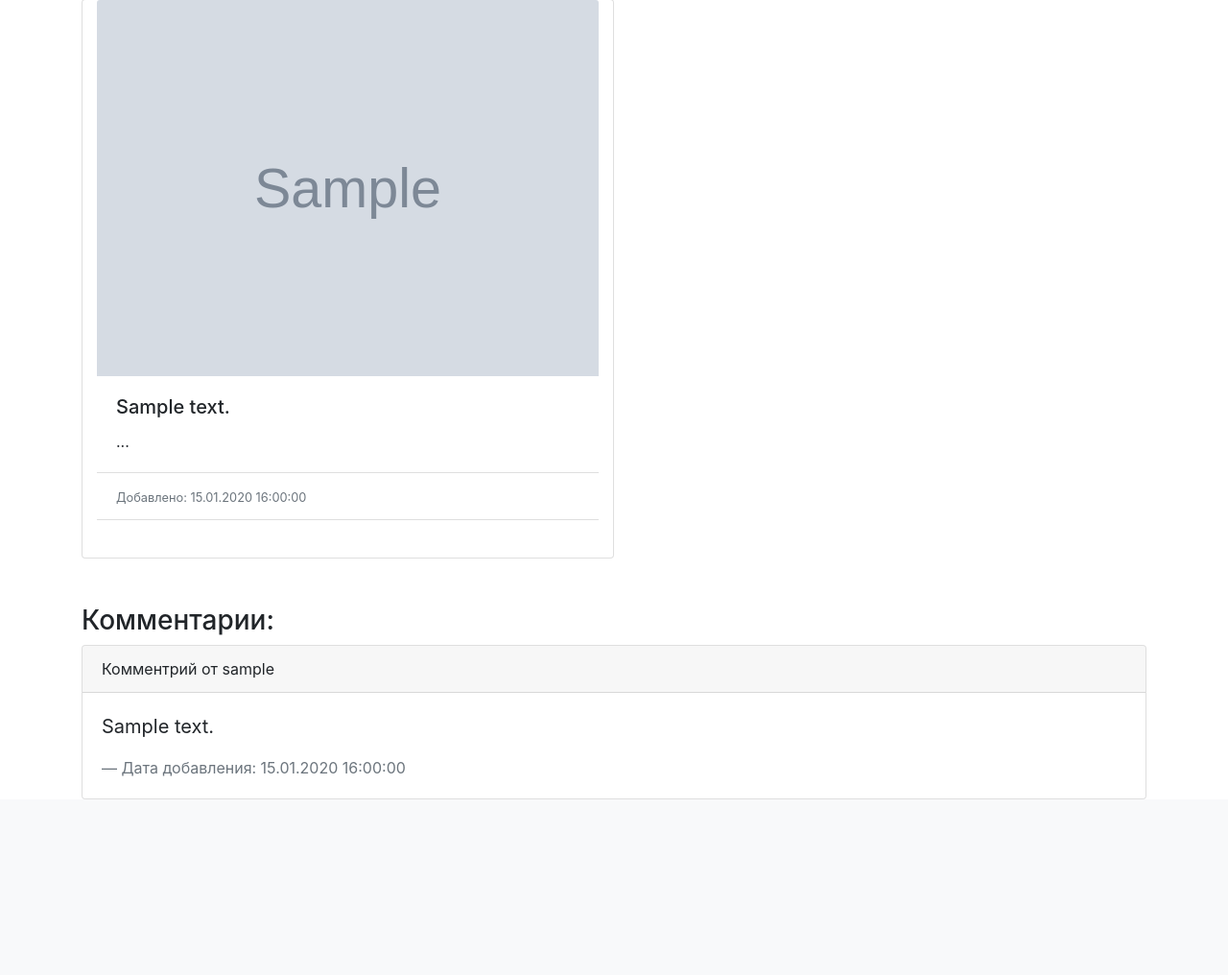
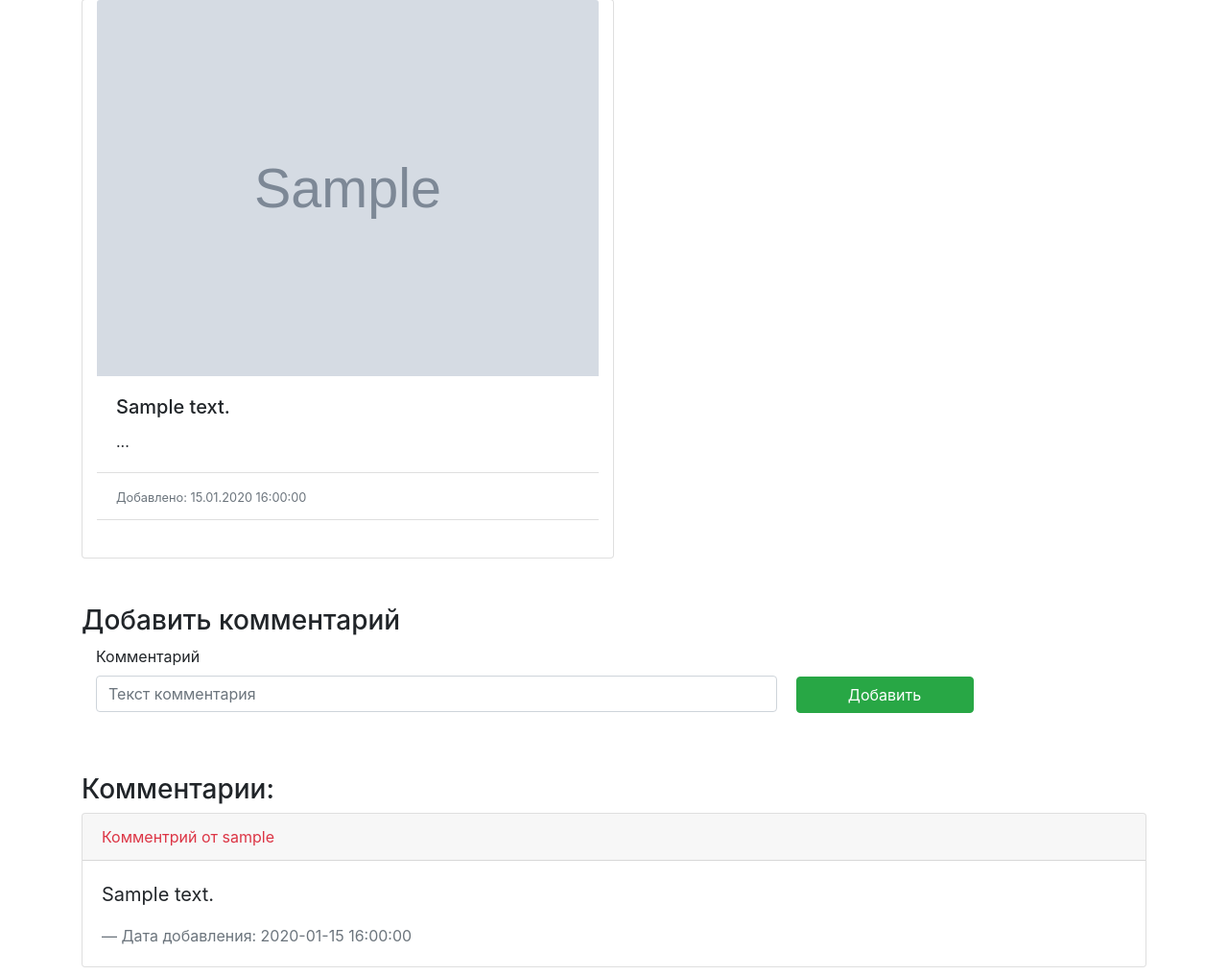
Before and after one commit to arti17/gallery, a Django app: page /photo/1/ in a window 1280 px wide. Shown: the part 105-1121 px from the top of the page at 96% size. Before the commit the page ends 938 px from the top, so only its background shows below. Run offline with Django 3.2, Linux system fonts and the light colour scheme; a user stored in the database is signed in; tables that the repository leaves empty hold one stand-in row (values such as "Sample post"); grey boxes marked "Sample" are stand-in pictures; some libraries are stand-ins or nearby versions.

Commit message:
Реализовано добавление комментариев.

```diff
--- a/gallery/webapp/forms.py
+++ b/gallery/webapp/forms.py
@@ -5,4 +5,4 @@ from webapp.models import Photo
 class PhotoForm(forms.ModelForm):
     class Meta:
         model = Photo
-        exclude = ['create_at', 'author']
+        exclude = ['create_at', 'author', 'likes']
--- /dev/null
+++ b/gallery/webapp/static/js/main.js
@@ -0,0 +1,50 @@
+function addComment(photo_pk) {
+    const csrftoken = getCookie('csrftoken')
+    comment = $('#commentText').val()
+    $.ajax({
+        url: 'http://localhost:8000/api/comments/',
+        method: 'POST',
+        headers: {'X-CSRFToken': csrftoken},
+        data: JSON.stringify({"text": comment, 'photo': photo_pk, 'author': user_id}),
+        contentType: 'application/json',
+        dataType: 'json',
+        success: function (response, status) {
+            console.log(response)
+            comments = $('#comments')
+
+            const comment = `<div class="card mb-2">
+                <div class="card-header text-danger">
+                    Комментрий от ${response.author}
+                </div>
+                <div class="card-body">
+                    <blockquote class="blockquote mb-0">
+                        <p>${response.text}</p>
+                        <footer class="blockquote-footer">Дата
+                            добавления: ${response.create_at}</footer>
+                    </blockquote>
+                </div>
+            </div>`
+
+            comments.append(comment)
+        },
+        error: function (response, status) {
+            console.log(response)
+        }
+    })
+}
+
+function getCookie(name) {
+    var cookieValue = null;
+    if (document.cookie && document.cookie !== '') {
+        var cookies = document.cookie.split(';');
+        for (var i = 0; i < cookies.length; i++) {
+            var cookie = cookies[i].trim();
+            // Does this cookie string begin with the name we want?
+            if (cookie.substring(0, name.length + 1) === (name + '=')) {
+                cookieValue = decodeURIComponent(cookie.substring(name.length + 1));
+                break;
+            }
+        }
+    }
+    return cookieValue;
+}
--- a/gallery/webapp/templates/base.html
+++ b/gallery/webapp/templates/base.html
@@ -41,5 +41,6 @@
 <script src="{% static 'js/jquery.min.js' %}"></script>
 <script src="{% static 'js/popper.min.js' %}"></script>
 <script src="{% static 'js/bootstrap.min.js' %}"></script>
+<script src="{% static 'js/main.js' %}"></script>
 </body>
 </html>
--- a/gallery/webapp/templates/photo_detail.html
+++ b/gallery/webapp/templates/photo_detail.html
@@ -19,25 +19,37 @@
         </div>
     </div>
 
-    <div>
+    {% if user.is_authenticated %}
+        <h3>Добавить комментарий</h3>
+        <div class="form-group col-8 d-inline-block">
+            <label for="commentText">Комментарий</label>
+            <input type="text" class="form-control" id="commentText" placeholder="Текст комментария">
+        </div>
+        <button type="button" class="btn btn-success col-2" onclick="addComment({{ photo.pk }})">Добавить</button>
+    {% endif %}
+
+
+    <div class="mt-5" id="comments">
         <h3>Комментарии:</h3>
-
         {% for comment in photo.photo_comments.all %}
-            <div class="card">
-                <div class="card-header">
+            <div class="card mb-2">
+                <div class="card-header text-danger">
                     Комментрий от {{ comment.author }}
                 </div>
                 <div class="card-body">
                     <blockquote class="blockquote mb-0">
                         <p>{{ comment.text }}</p>
-                        <footer class="blockquote-footer">Дата добавления: {{ comment.create_at|date:'d.m.Y H:i:s' }}</footer>
+                        <footer class="blockquote-footer">Дата
+                            добавления: {{ comment.create_at|date:'Y-m-d H:i:s' }}</footer>
                     </blockquote>
                 </div>
             </div>
 
-            {% empty %}
+        {% empty %}
             <p>Нет комментариев</p>
         {% endfor %}
+    </div>
 
-    </div>
+
+
 {% endblock %}
```
Also changed, not shown: gallery/api/serializers.py (added, +18 -0 lines).
